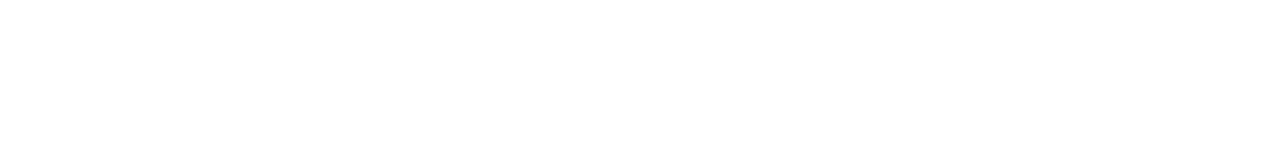
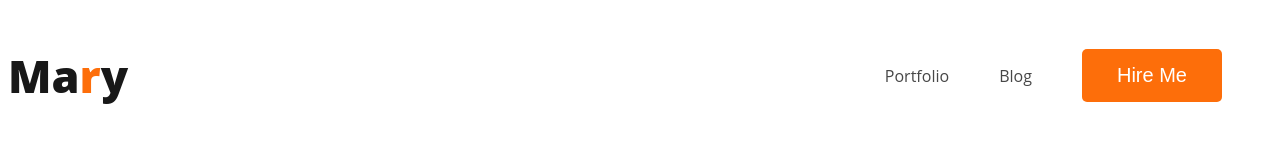
Before and after one commit to Nusrat-Nuha/portfolio-resorce, a plain HTML site: page index.html in a window 1280 px wide. Drawn offline with Linux system fonts and the light colour scheme.

Commit message:
2nd Blog

```diff
--- a/index.html
+++ b/index.html
@@ -4,9 +4,18 @@
     <meta charset="UTF-8">
     <meta name="viewport" content="width=device-width, initial-scale=1.0">
     <title>developer portfolio</title>
+    <link rel="stylesheet" href="styles/portfolio.css">
 </head>
 <body>
   <header>
+    <nav>
+      <h2 class="title-text">Ma<span class="primary-color">r</span>y</h2>
+      <ul>
+        <li><a href="">Portfolio</a></li>
+        <li><a href="">Blog</a></li>
+        <li><button class="btn-primary">Hire Me</button></li>
+      </ul>
+    </nav>
 
   </header>
   <main>
--- /dev/null
+++ b/styles/portfolio.css
@@ -0,0 +1,46 @@
+body{
+    font-family: 'lato',
+    sans-serif;
+    font-family: 'open sans',
+    sans-serif;
+
+}
+nav{
+    display: flex;
+    align-items: center;
+    justify-content: space-between;
+}
+.title-text{
+    color: #181818;
+    font-size: 45px;
+    font-weight: 800;
+}
+.primary-color{
+    color: #FD6E0A;
+}
+nav > ul{
+    display: flex;
+    align-items: center;
+
+}
+nav li{
+    list-style: none;
+
+    margin-right: 50px;
+
+}
+nav a{
+    text-decoration: none;
+    color: #474747;
+}
+.btn-primary{
+    color: white;
+    background-color: #FD6E0A;
+    border-radius: 5px;
+    font-size: 20px;
+    font-weight: 700px;
+    padding: 15px 35px;
+    border: 0;
+
+
+}
```
